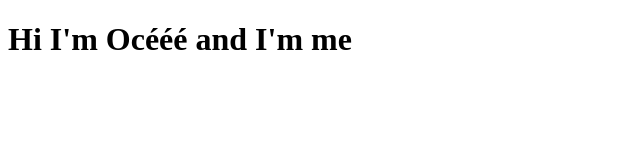
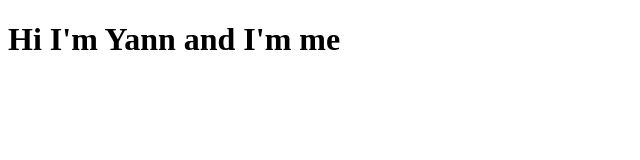
Before and after one commit to MyQEpitech/git_with_oceee, a plain HTML site: page index.html in a window 1280 px wide. Shown: the whole page, without its empty margins (0-640 px from the left). Drawn offline with Linux system fonts and the light colour scheme.

Commit message:
name changing

```diff
--- a/index.html
+++ b/index.html
@@ -2,9 +2,9 @@
 <html lang="en">
 <head>
     <meta charset="UTF-8">
-    <title>Hi...I'm Océééé</title>
+    <title>Hi...I'm Yann</title>
 </head>
 <body>
-    <h1>Hi I'm Océéé and I'm me</h1>
+    <h1>Hi I'm Yann and I'm me</h1>
 </body>
 </html>
```
